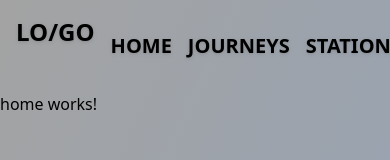
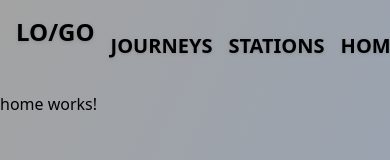
Before and after one commit to Kiiskii/BikeApp-Front, an Angular app: page /home in a window 390 px wide. Shown: the top 160 px of the page. Built offline with nearby package versions, Linux system fonts and the light colour scheme.

Commit message:
Fix header

```diff
--- a/src/app/header/header.component.html
+++ b/src/app/header/header.component.html
@@ -1,17 +1,14 @@
-<div class="flex flex-row p-4">
-  <h1
-    class="float-left text-2xl font-bold uppercase text-black drop-shadow md:text-4xl"
+<div class="flex flex-row justify-between p-4">
+  <div>
+    <h1 class="text-2xl font-bold uppercase text-black drop-shadow md:text-4xl">
+      LO/GO
+    </h1>
+  </div>
+  <div
+    class="flex flex-row gap-4 p-4 text-xl font-bold uppercase text-black drop-shadow md:text-xl"
   >
-    LO/GO
-  </h1>
-
-  <div
-    class="flex w-full flex-row justify-center p-4 text-2xl font-bold uppercase text-black drop-shadow md:text-4xl"
-  >
-    <div class="flex flex-row gap-4 text-xl">
-      <a routerLink="/home"><h1 class="">Home</h1></a>
-      <a routerLink="/journeys"><h1>Journeys</h1> </a>
-      <a routerLink="/stations"><h1>Stations</h1> </a>
-    </div>
+    <a routerLink="/journeys"><h1>Journeys</h1> </a>
+    <a routerLink="/stations"><h1>Stations</h1> </a>
+    <a routerLink="/home"><h1 class="">Home</h1></a>
   </div>
 </div>
```
